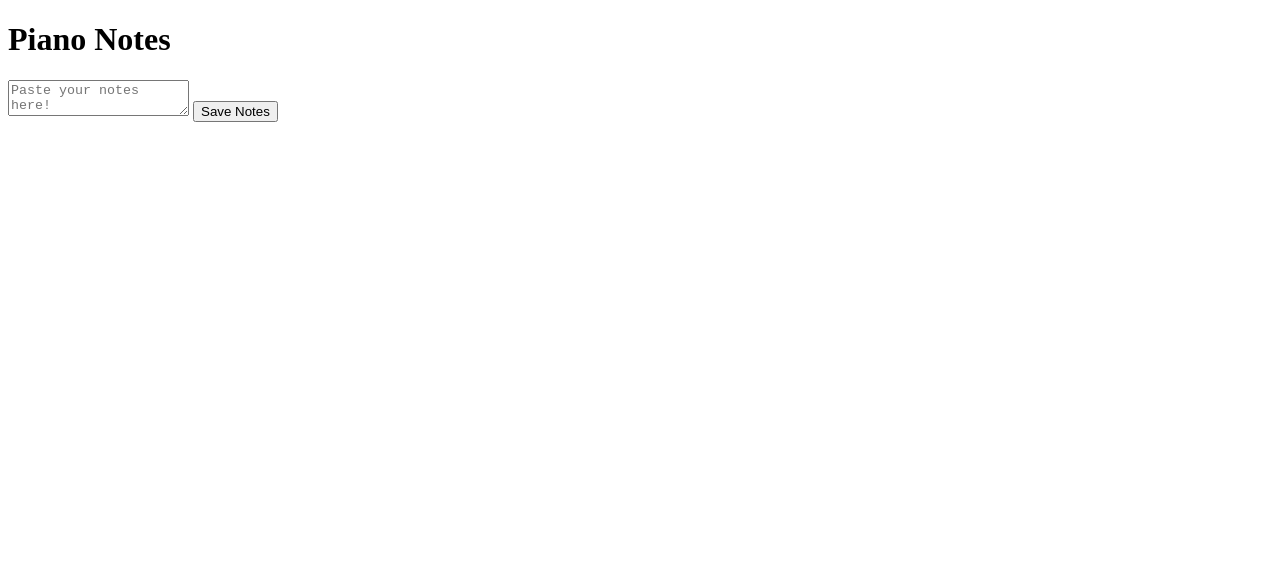
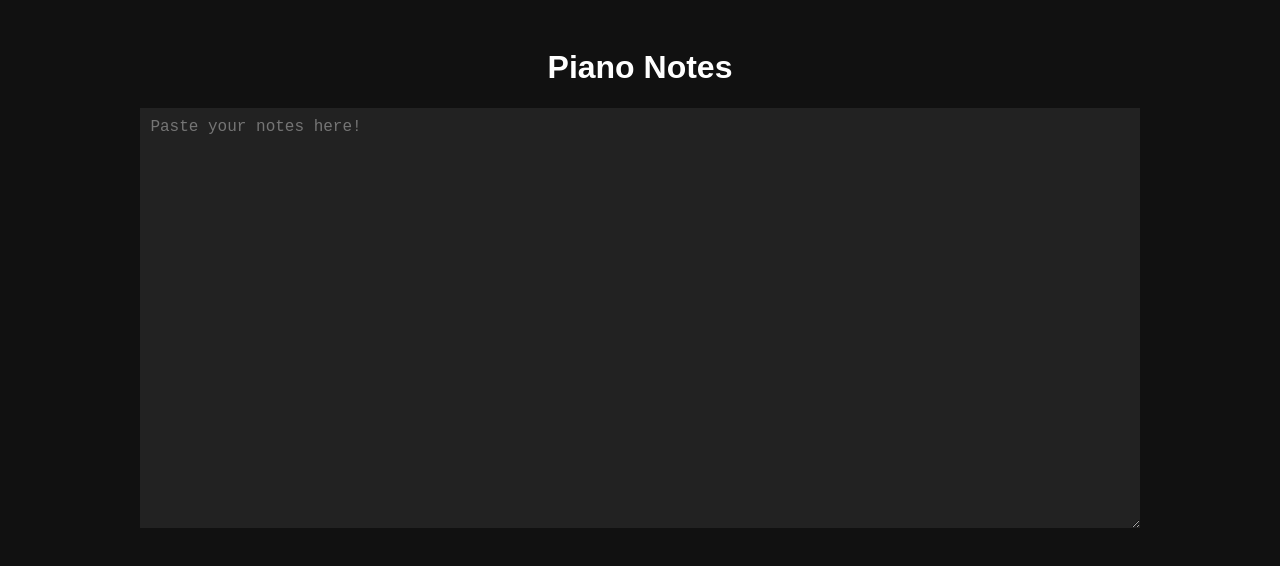
Before and after one commit to mexicanlynae/ftm-calculator, a plain HTML site: page index.html in a window 1280 px wide. Drawn offline with Linux system fonts and the light colour scheme.

Commit message:
Update index.html

```diff
--- a/index.html
+++ b/index.html
@@ -4,14 +4,30 @@
 <meta charset="UTF-8">
 <meta name="viewport" content="width=device-width, initial-scale=1.0">
 <title>Piano Notes</title>
-<link rel="stylesheet" href="styles.css">
+<style>
+body {
+    background-color: #111;
+    color: #fff;
+    font-family: sans-serif;
+    display: flex;
+    flex-direction: column;
+    align-items: center;
+    padding: 20px;
+}
+textarea {
+    width: 80%;
+    height: 400px;
+    margin-bottom: 10px;
+    background-color: #222;
+    color: #fff;
+    border: none;
+    padding: 10px;
+    font-size: 16px;
+}
+</style>
 </head>
 <body>
-  <h1>Piano Notes</h1>
-  <textarea id="notes" placeholder="Paste your notes here!"></textarea>
-  <button id="saveBtn">Save Notes</button>
-  <p id="status"></p>
-
-  <script src="script.js"></script>
+<h1>Piano Notes</h1>
+<textarea id="notes" placeholder="Paste your notes here!"></textarea>
 </body>
 </html>
```
